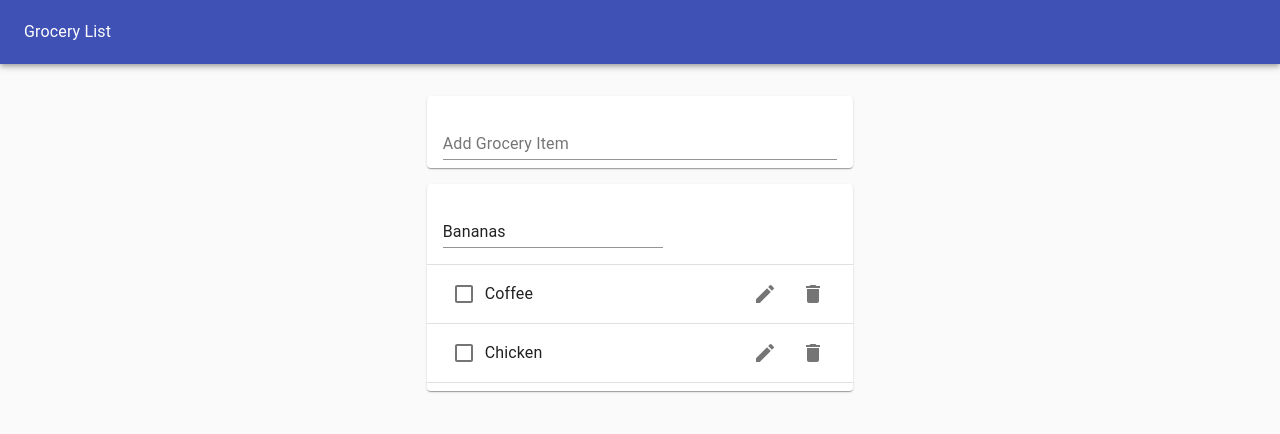
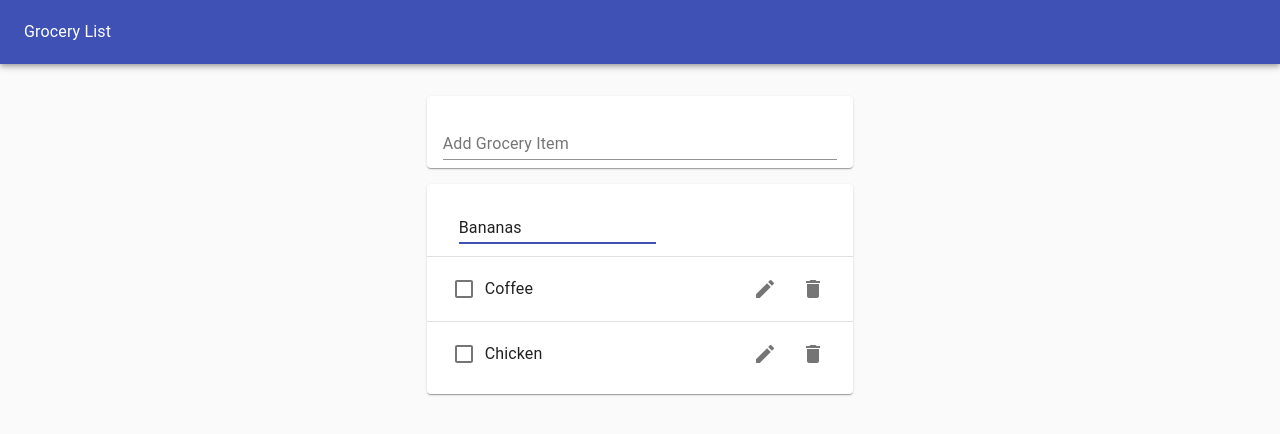
Before and after one commit to BryantVaughn/grocery-list, a React (Create React App) app: page / in a window 1280 px wide. Both pictures are taken after a click on the button 765 px from the left and 221 px from the top of the page. Shown: the top 434 px of the page. Built offline with nearby package versions, Linux system fonts and the light colour scheme.

Commit message:
Small style tweaks

```diff
--- a/src/EditGroceryForm.js
+++ b/src/EditGroceryForm.js
@@ -6,17 +6,21 @@ export default function EditGroceryForm({ id, edit, item, toggleIsEditing }) {
   const [value, handleChange, reset] = useInputState(item);
 
   return (
-    <form onSubmit={ (evt) => {
-      evt.preventDefault();
-      edit(id, value);
-      reset();
-      toggleIsEditing();
-    }}>
+    <form
+      onSubmit={ (evt) => {
+        evt.preventDefault();
+        edit(id, value);
+        reset();
+        toggleIsEditing();
+      }}
+      style={{ margin: "0 1rem", width: "50%" }}
+    >
       <TextField
         margin="normal"
         value={ value }
         onChange={ handleChange }
         fullWidth
+        autoFocus
       />
     </form>
   );
--- a/src/GroceryItem.js
+++ b/src/GroceryItem.js
@@ -13,7 +13,7 @@ export default function GroceryItem({ id, item, found, remove, toggle, edit }) {
   const [isEditing, toggleIsEditing] = useToggleState(false);
 
   return (
-    <ListItem>
+    <ListItem style={{ height: "64px" }}>
       {isEditing ? (
         <EditGroceryForm
           edit={ edit }
--- a/src/GroceryList.js
+++ b/src/GroceryList.js
@@ -8,7 +8,7 @@ export default function GroceryList({ groceries, remove, toggle, edit }) {
   return (
     <Paper>
       <List>
-        { groceries.map(item => (
+        { groceries.map((item, idx) => (
           <>
             <GroceryItem
               id={ item.id }
@@ -19,7 +19,7 @@ export default function GroceryList({ groceries, remove, toggle, edit }) {
               toggle={ toggle }
               edit={ edit }
             />
-            <Divider />
+            { idx < groceries.length - 1 && <Divider /> }
           </>
         ))}
       </List>
```
